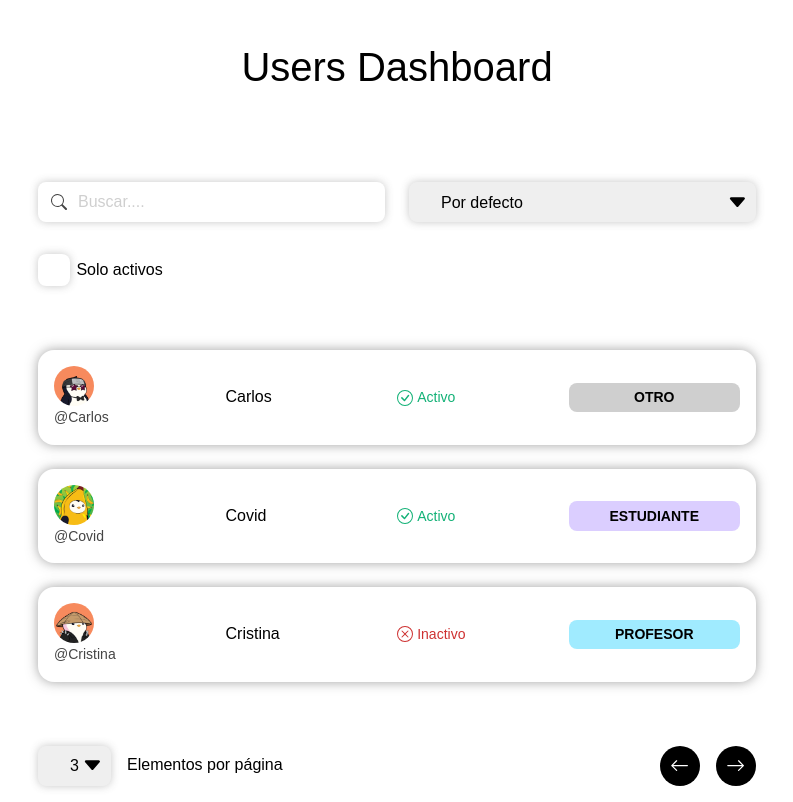
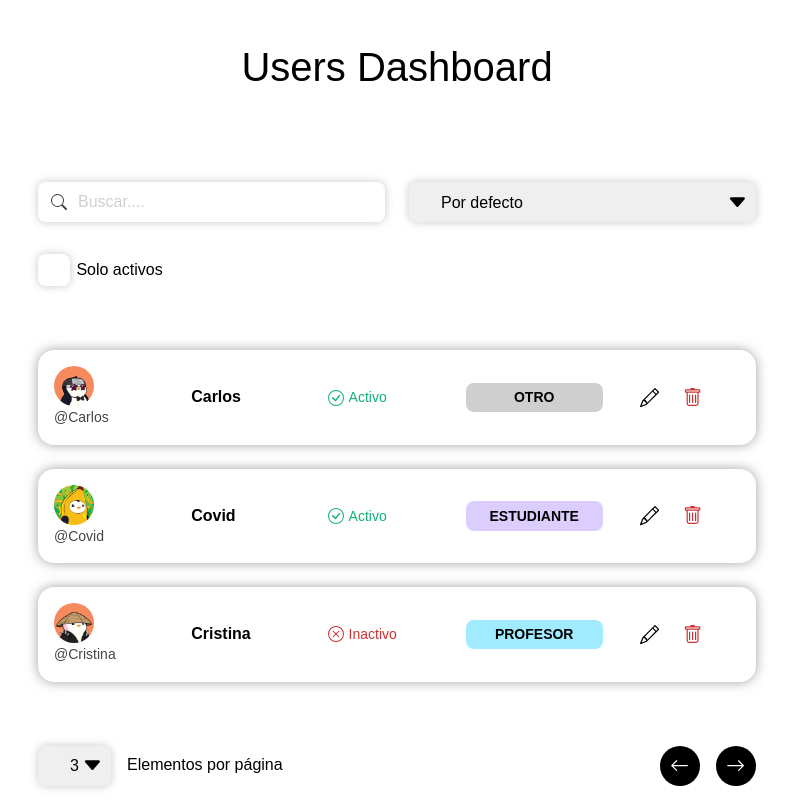
Before and after one commit to JoseIu/users-dashboard-react, a React (Vite) app: page / in a window 1280 px wide. Shown: the whole page, without its empty margins (243-1036 px from the left). Built offline with nearby package versions, Linux system fonts and the light colour scheme; a web font is replaced by a local one.

Commit message:
User actions (edit and delete) icons

```diff
--- a/src/components/user/User.jsx
+++ b/src/components/user/User.jsx
@@ -1,3 +1,5 @@
+import DeleteIcon from '../icons/DeleteIcons';
+import EditIcon from '../icons/EditIcon';
 import IsActive from '../is-active/IsActive';
 import UserRole from '../user-role/UserRole';
 import style from './User.module.css';
@@ -12,6 +14,10 @@ const User = ({ name, username, active, role, img }) => {
 			<h2 className={style.user__name}>{name}</h2>
 			<IsActive isActive={active} />
 			<UserRole role={role} />
+			<div className={style.user__actions}>
+				<EditIcon className={style.user__edit} />
+				<DeleteIcon className={style.user__delete} />
+			</div>
 		</article>
 	);
 };
--- a/src/components/user/User.module.css
+++ b/src/components/user/User.module.css
@@ -7,7 +7,7 @@
 	border-radius: var(--border-r-md);
 
 	display: grid;
-	grid-template-columns: repeat(4, 1fr);
+	grid-template-columns: repeat(5, 1fr);
 	align-items: center;
 }
 .user__display {
@@ -25,5 +25,22 @@
 }
 
 .user__name {
-	/* background-color: rebeccapurple; */
+	font-weight: 600;
 }
+
+.user__actions {
+	display: flex;
+	justify-content: center;
+	align-items: center;
+	gap: 1.5em;
+}
+.user__edit,
+.user__delete {
+	width: 1.2em;
+}
+.user__edit {
+	/* color: var(--blue); */
+}
+.user__delete {
+	color: var(--red);
+}
```
